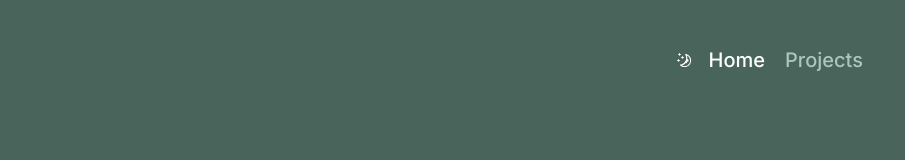
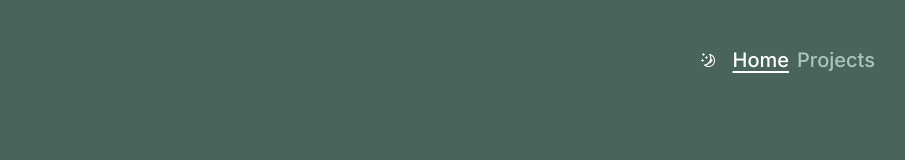
Before and after one commit to tjekol/homepage, a Next.js app in the folder my-app/: page / in a window 1280 px wide. Shown: the top 160 px of the page, without its empty margins (361-1266 px from the left). Built offline with nearby package versions, Linux system fonts and the light colour scheme.

Commit message:
Active page shown #19
Is white and has an underline to make it clear which page the user is currently on.

```diff
--- a/my-app/src/components/nav-bar.tsx
+++ b/my-app/src/components/nav-bar.tsx
@@ -38,7 +38,7 @@ export function NavBar() {
         className={
           'flex-none text-base md:text-xl px-1 ' +
           (activePage === '/'
-            ? 'text-text dark:text-text'
+            ? 'text-text underline dark:text-text'
             : 'text-secondary dark:text-text-dark')
         }
         onClick={() => activePageSet('/')}
@@ -49,15 +49,15 @@ export function NavBar() {
       <Button
         variant='link'
         className={
-          'flex-none text-base md:text-xl px-1' +
+          'flex-none text-base md:text-xl px-1 ' +
           (activePage === '/projects'
-            ? 'text-text dark:text-text'
+            ? 'text-text underline  dark:text-text'
             : 'text-secondary dark:text-text-dark')
         }
         onClick={() => activePageSet('/projects')}
         asChild
       >
-        <Link href={'/projects'}>Projects</Link>
+        <Link href={'/projects'} >Projects</Link>
       </Button>
     </div>
   );
```
